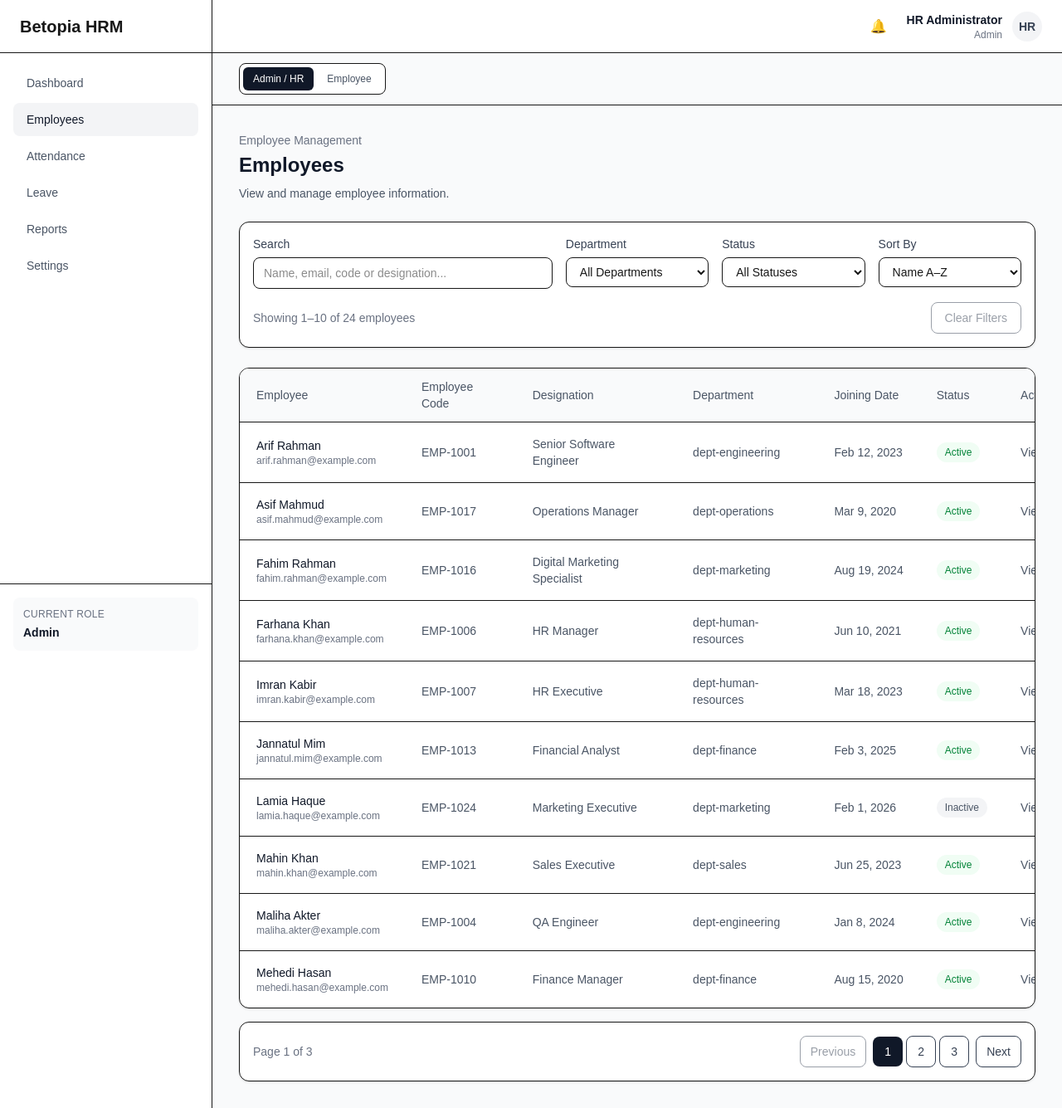
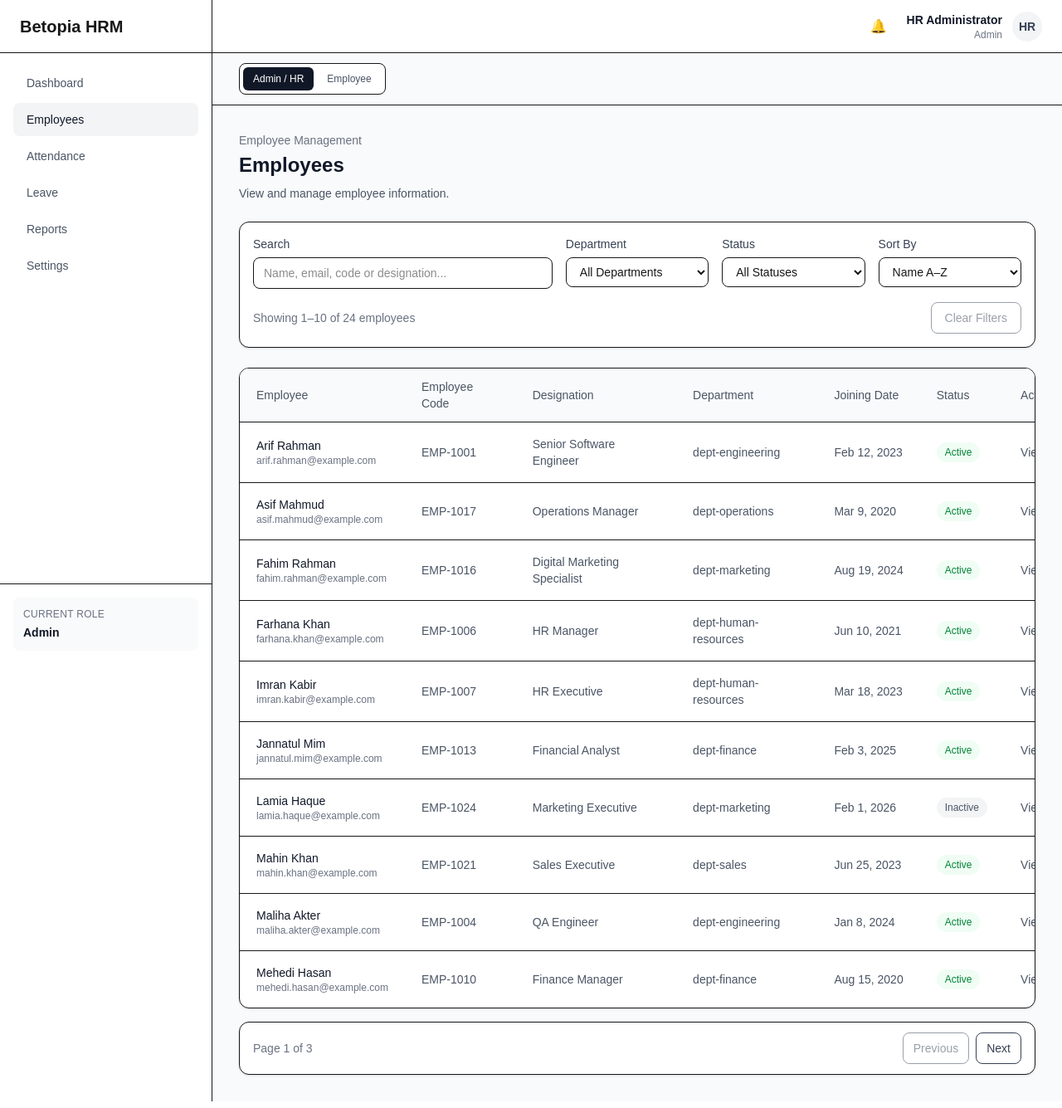
Before and after one commit to siamhossain/betopia-hrm, a Next.js app: page /employees in a window 1280 px wide. Shown: the whole page at 83% size. Built offline with nearby package versions, Linux system fonts and the light colour scheme.

Commit message:
Add codebase architecture documentation

```diff
--- a/src/app/employee/leave/page.tsx
+++ b/src/app/employee/leave/page.tsx
@@ -1,9 +1,15 @@
+"use client";
+
+import { useCallback, useEffect, useState } from "react";
+
 import { employees } from "@/data/employees";
+import { leaveTypes } from "@/data/leaveTypes";
 import { mockSessions } from "@/data/mockSession";
 import {
   calculateLeaveBalance,
   getEmployeeLeaveRequests,
 } from "@/services/leaveService";
+import { LeaveRequestForm } from "@/components/leave/LeaveRequestForm";
 import type { LeaveRequest } from "@/types/leave";
 
 const statusStyles: Record<LeaveRequest["status"], string> = {
@@ -84,18 +90,62 @@ export default function MyLeavePage() {
 
   const employee = employees.find((item) => item.id === employeeId);
 
+  const [showForm, setShowForm] = useState(false);
+  const [, setRefreshKey] = useState(0);
+
+  const refreshData = useCallback(() => {
+    setRefreshKey((value) => value + 1);
+  }, []);
+
+  useEffect(() => {
+    if (!showForm) {
+      return;
+    }
+
+    const handleKeyDown = (event: KeyboardEvent) => {
+      if (event.key === "Escape") {
+        setShowForm(false);
+      }
+    };
+
+    document.addEventListener("keydown", handleKeyDown);
+
+    return () => {
+      document.removeEventListener("keydown", handleKeyDown);
+    };
+  }, [showForm]);
+
+  if (!employee) {
+    return (
+      <div className="rounded-xl border bg-white p-6 shadow-sm">
+        <p className="text-sm text-red-600">
+          Employee profile could not be found.
+        </p>
+      </div>
+    );
+  }
+
   const leaveRequests = getEmployeeLeaveRequests(employeeId);
-
   const leaveBalances = calculateLeaveBalance(employeeId);
 
   return (
     <div className="space-y-6">
-      <div>
-        <h1 className="text-2xl font-bold text-gray-900">My Leave</h1>
+      <div className="flex flex-col gap-4 sm:flex-row sm:items-start sm:justify-between">
+        <div>
+          <h1 className="text-2xl font-bold text-gray-900">My Leave</h1>
 
-        <p className="mt-1 text-sm text-gray-500">
-          {employee?.firstName} {employee?.lastName} · {employee?.employeeCode}
-        </p>
+          <p className="mt-1 text-sm text-gray-500">
+            {employee.firstName} {employee.lastName} · {employee.employeeCode}
+          </p>
+        </div>
+
+        <button
+          type="button"
+          onClick={() => setShowForm(true)}
+          className="rounded-lg bg-gray-900 px-4 py-2.5 text-sm font-medium text-white transition hover:bg-gray-800"
+        >
+          Request Leave
+        </button>
       </div>
 
       <section>
@@ -147,23 +197,18 @@ export default function MyLeavePage() {
                     <th className="px-5 py-3 font-medium text-gray-600">
                       Leave Type
                     </th>
-
                     <th className="px-5 py-3 font-medium text-gray-600">
                       Start Date
                     </th>
-
                     <th className="px-5 py-3 font-medium text-gray-600">
                       End Date
                     </th>
-
                     <th className="px-5 py-3 font-medium text-gray-600">
                       Duration
                     </th>
-
                     <th className="px-5 py-3 font-medium text-gray-600">
                       Reason
                     </th>
-
                     <th className="px-5 py-3 font-medium text-gray-600">
                       Status
                     </th>
@@ -172,25 +217,25 @@ export default function MyLeavePage() {
 
                 <tbody className="divide-y">
                   {leaveRequests.map((request) => {
-                    const leaveType = leaveBalances.find(
-                      (item) => item.leaveTypeId === request.leaveTypeId,
+                    const leaveType = leaveTypes.find(
+                      (item) => item.id === request.leaveTypeId,
                     );
 
                     return (
                       <tr key={request.id} className="hover:bg-gray-50">
                         <td className="px-5 py-4 font-medium text-gray-900">
-                          {leaveType?.leaveTypeName ?? "Unknown"}
+                          {leaveType?.name ?? "Unknown"}
                         </td>
 
-                        <td className="px-5 py-4 whitespace-nowrap text-gray-600">
+                        <td className="whitespace-nowrap px-5 py-4 text-gray-600">
                           {formatDate(request.startDate)}
                         </td>
 
-                        <td className="px-5 py-4 whitespace-nowrap text-gray-600">
+                        <td className="whitespace-nowrap px-5 py-4 text-gray-600">
                           {formatDate(request.endDate)}
                         </td>
 
-                        <td className="px-5 py-4 whitespace-nowrap text-gray-600">
+                        <td className="whitespace-nowrap px-5 py-4 text-gray-600">
                           {formatDuration(request.duration)}
                         </td>
 
@@ -200,9 +245,7 @@ export default function MyLeavePage() {
 
                         <td className="px-5 py-4">
                           <span
-                            className={`inline-flex rounded-full px-2.5 py-1 text-xs font-medium ${
-                              statusStyles[request.status]
-                            }`}
+                            className={`inline-flex rounded-full px-2.5 py-1 text-xs font-medium ${statusStyles[request.status]}`}
                           >
                             {formatStatus(request.status)}
                           </span>
@@ -216,6 +259,42 @@ export default function MyLeavePage() {
           )}
         </div>
       </section>
+
+      {showForm && (
+        <div
+          className="fixed inset-0 z-50 flex items-center justify-center bg-black/40 p-4"
+          onMouseDown={() => setShowForm(false)}
+          role="presentation"
+        >
+          <div
+            className="relative max-h-[90vh] w-full max-w-3xl overflow-y-auto rounded-xl"
+            onMouseDown={(event) => event.stopPropagation()}
+            role="dialog"
+            aria-modal="true"
+            aria-labelledby="leave-request-dialog-title"
+          >
+            <button
+              type="button"
+              onClick={() => setShowForm(false)}
+              aria-label="Close leave request form"
+              className="absolute right-4 top-4 z-10 flex h-9 w-9 items-center justify-center rounded-full bg-white text-xl leading-none text-gray-500 shadow-sm transition hover:bg-gray-100 hover:text-gray-900"
+            >
+              ×
+            </button>
+
+            <div id="leave-request-dialog-title">
+              <LeaveRequestForm
+                employeeId={employeeId}
+                onSuccess={() => {
+                  setShowForm(false);
+                  refreshData();
+                }}
+                onCancel={() => setShowForm(false)}
+              />
+            </div>
+          </div>
+        </div>
+      )}
     </div>
   );
 }
--- a/src/components/employees/EmployeeFilters.tsx
+++ b/src/components/employees/EmployeeFilters.tsx
@@ -1,6 +1,6 @@
 "use client";
 
-import { useEffect, useMemo, useState } from "react";
+import { useMemo, useState } from "react";
 
 import { EmployeeDetails } from "@/components/employees/EmployeeDetails";
 import { EmployeeTable } from "@/components/employees/EmployeeTable";
@@ -20,28 +20,21 @@ const departments = [
   { id: "dept-sales", name: "Sales" },
 ];
 
-const PAGE_SIZE = 10;
-
 export function EmployeeFilters({ initialEmployees }: EmployeeFiltersProps) {
   const [search, setSearch] = useState("");
   const [departmentId, setDepartmentId] = useState("");
   const [status, setStatus] = useState<Employee["status"] | "">("");
-
   const [sortBy, setSortBy] = useState<"name" | "joiningDate" | "employeeCode">(
     "name",
   );
-
   const [sortOrder, setSortOrder] = useState<"asc" | "desc">("asc");
-
   const [page, setPage] = useState(1);
 
   const [selectedEmployee, setSelectedEmployee] = useState<Employee | null>(
     null,
   );
 
-  useEffect(() => {
-    setPage(1);
-  }, [search, departmentId, status, sortBy, sortOrder]);
+  const pageSize = 10;
 
   const result = useMemo(() => {
     return queryEmployees({
@@ -51,7 +44,7 @@ export function EmployeeFilters({ initialEmployees }: EmployeeFiltersProps) {
       sortBy,
       sortOrder,
       page,
-      pageSize: PAGE_SIZE,
+      pageSize,
     });
   }, [search, departmentId, status, sortBy, sortOrder, page]);
 
@@ -72,22 +65,15 @@ export function EmployeeFilters({ initialEmployees }: EmployeeFiltersProps) {
     setPage(1);
   };
 
-  const employees =
-    result.data.length > 0 || hasFilters || page > 1
-      ? result.data
-      : initialEmployees.slice(0, PAGE_SIZE);
-
   const handleView = (employee: Employee) => {
     setSelectedEmployee(employee);
   };
 
-  const handlePreviousPage = () => {
-    setPage((currentPage) => Math.max(1, currentPage - 1));
-  };
-
-  const handleNextPage = () => {
-    setPage((currentPage) => Math.min(result.totalPages, currentPage + 1));
-  };
+  const employees = hasFilters
+    ? result.data
+    : result.data.length > 0
+      ? result.data
+      : initialEmployees;
 
   return (
     <>
@@ -105,7 +91,10 @@ export function EmployeeFilters({ initialEmployees }: EmployeeFiltersProps) {
               id="employee-search"
               type="search"
               value={search}
-              onChange={(event) => setSearch(event.target.value)}
+              onChange={(event) => {
+                setSearch(event.target.value);
+                setPage(1);
+              }}
               placeholder="Name, email, code or designation..."
               className="w-full rounded-lg border px-3 py-2 text-sm outline-none focus:border-gray-400"
             />
@@ -122,7 +111,10 @@ export function EmployeeFilters({ initialEmployees }: EmployeeFiltersProps) {
             <select
               id="employee-department"
               value={departmentId}
-              onChange={(event) => setDepartmentId(event.target.value)}
+              onChange={(event) => {
+                setDepartmentId(event.target.value);
+                setPage(1);
+              }}
               className="w-full rounded-lg border px-3 py-2 text-sm outline-none focus:border-gray-400"
             >
               <option value="">All Departments</option>
@@ -146,9 +138,10 @@ export function EmployeeFilters({ initialEmployees }: EmployeeFiltersProps) {
             <select
               id="employee-status"
               value={status}
-              onChange={(event) =>
-                setStatus(event.target.value as Employee["status"] | "")
-              }
+              onChange={(event) => {
+                setStatus(event.target.value as Employee["status"] | "");
+                setPage(1);
+              }}
               className="w-full rounded-lg border px-3 py-2 text-sm outline-none focus:border-gray-400"
             >
               <option value="">All Statuses</option>
@@ -177,16 +170,22 @@ export function EmployeeFilters({ initialEmployees }: EmployeeFiltersProps) {
 
                 setSortBy(nextSortBy);
                 setSortOrder(nextSortOrder);
+                setPage(1);
               }}
               className="w-full rounded-lg border px-3 py-2 text-sm outline-none focus:border-gray-400"
             >
               <option value="name-asc">Name A–Z</option>
+
               <option value="name-desc">Name Z–A</option>
+
               <option value="joiningDate-asc">Joining Date — Oldest</option>
+
               <option value="joiningDate-desc">Joining Date — Newest</option>
+
               <option value="employeeCode-asc">
                 Employee Code — Ascending
               </option>
+
               <option value="employeeCode-desc">
                 Employee Code — Descending
               </option>
@@ -196,12 +195,10 @@ export function EmployeeFilters({ initialEmployees }: EmployeeFiltersProps) {
 
         <div className="mt-4 flex flex-col gap-3 sm:flex-row sm:items-center sm:justify-between">
           <p className="text-sm text-gray-500">
-            {result.total === 0
-              ? "No employees found"
-              : `Showing ${(result.page - 1) * result.pageSize + 1}–${Math.min(
-                  result.page * result.pageSize,
-                  result.total,
-                )} of ${result.total} employees`}
+            Showing{" "}
+            {result.total === 0 ? 0 : (result.page - 1) * result.pageSize + 1}–
+            {Math.min(result.page * result.pageSize, result.total)} of{" "}
+            {result.total} employees
           </p>
 
           <button
@@ -216,61 +213,36 @@ export function EmployeeFilters({ initialEmployees }: EmployeeFiltersProps) {
       </div>
 
       <div className="mt-6">
-        {employees.length > 0 ? (
-          <EmployeeTable employees={employees} onView={handleView} />
-        ) : (
-          <div className="rounded-xl border bg-white px-6 py-12 text-center shadow-sm">
-            <p className="font-medium text-gray-900">No employees found</p>
-
-            <p className="mt-1 text-sm text-gray-500">
-              Try changing your search or filter criteria.
-            </p>
-          </div>
-        )}
+        <EmployeeTable employees={employees} onView={handleView} />
       </div>
 
-      {result.total > 0 && result.totalPages > 1 && (
-        <div className="mt-4 flex flex-col gap-3 rounded-xl border bg-white p-4 shadow-sm sm:flex-row sm:items-center sm:justify-between">
+      {result.totalPages > 1 && (
+        <div className="mt-4 flex items-center justify-between rounded-xl border bg-white px-4 py-3 shadow-sm">
           <p className="text-sm text-gray-500">
             Page {result.page} of {result.totalPages}
           </p>
 
-          <div className="flex items-center gap-2">
+          <div className="flex gap-2">
             <button
               type="button"
-              onClick={handlePreviousPage}
+              onClick={() =>
+                setPage((currentPage) => Math.max(1, currentPage - 1))
+              }
               disabled={result.page === 1}
-              className="rounded-lg border px-3 py-2 text-sm font-medium text-gray-700 transition hover:bg-gray-50 disabled:cursor-not-allowed disabled:opacity-50"
+              className="rounded-lg border px-3 py-2 text-sm font-medium text-gray-700 hover:bg-gray-50 disabled:cursor-not-allowed disabled:opacity-50"
             >
               Previous
             </button>
 
-            <div className="flex items-center gap-1">
-              {Array.from(
-                { length: result.totalPages },
-                (_, index) => index + 1,
-              ).map((pageNumber) => (
-                <button
-                  key={pageNumber}
-                  type="button"
-                  onClick={() => setPage(pageNumber)}
-                  aria-current={result.page === pageNumber ? "page" : undefined}
-                  className={`min-w-9 rounded-lg px-3 py-2 text-sm font-medium transition ${
-                    result.page === pageNumber
-                      ? "bg-gray-900 text-white"
-                      : "border text-gray-700 hover:bg-gray-50"
-                  }`}
-                >
-                  {pageNumber}
-                </button>
-              ))}
-            </div>
-
             <button
               type="button"
-              onClick={handleNextPage}
+              onClick={() =>
+                setPage((currentPage) =>
+                  Math.min(result.totalPages, currentPage + 1),
+                )
+              }
               disabled={result.page === result.totalPages}
-              className="rounded-lg border px-3 py-2 text-sm font-medium text-gray-700 transition hover:bg-gray-50 disabled:cursor-not-allowed disabled:opacity-50"
+              className="rounded-lg border px-3 py-2 text-sm font-medium text-gray-700 hover:bg-gray-50 disabled:cursor-not-allowed disabled:opacity-50"
             >
               Next
             </button>
```
Also changed, not shown: src/components/leave/LeaveRequestForm.tsx (+31 -26 lines), 1 other file (tests, documents, lock files or other folders).
